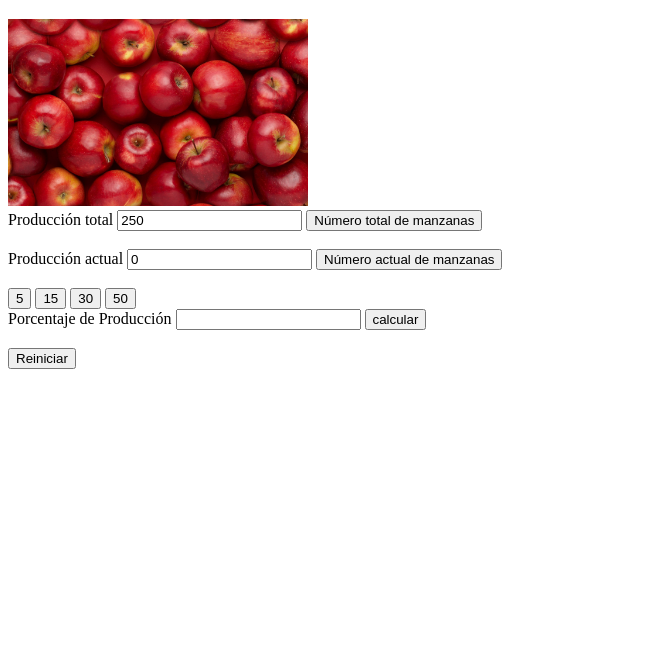
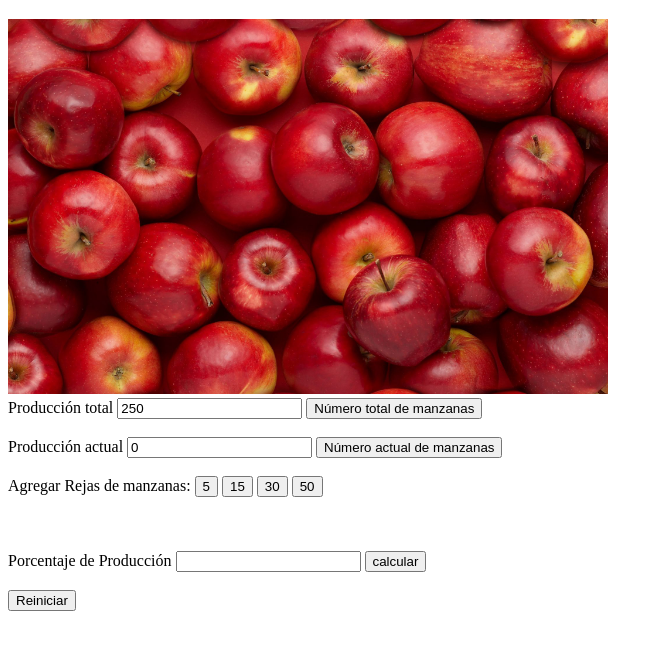
Before and after one commit to AlfredoGarciaYapor/Segundo-Parcial, a plain HTML site: page index.html in a window 1280 px wide. Shown: the part 61-710 px from the top of the page, without its empty margins (0-663 px from the left). Drawn offline with Linux system fonts and the light colour scheme.

Commit message:
Finalizado de la pagina

```diff
--- a/index.html
+++ b/index.html
@@ -2,9 +2,6 @@
 <html>
 <head>
 
-	<meta http-equiv='cache-control' content='no-cache'>
-	<meta http-equiv='expires' content='0'>
-	<meta http-equiv='pragma' content='no-cache'>
 
 	<title>Examen Segundo Parcial</title>
 	<style src="manzanasCSS.css"></style>
@@ -18,7 +15,7 @@
 
 
 		<div class="column">
-			<img id="image" src="manzanas.jpg" width="300">
+			<img id="image" src="manzanas.jpg" width="600">
 		</div>
 
 		<div class="column">
@@ -38,11 +35,15 @@
 			<br>
 
 			<div class="botones">
+				<label>Agregar Rejas de manzanas:</label>
 				<input onclick="agregar5()" type="button" value=5>
 				<input onclick="agregar15()" type="button" value=15>
 				<input onclick="agregar30()" type="button" value=30>
 				<input onclick="agregar50()" type="button" value=50>
 			</div>
+			<br>
+			<br>
+			<br>
 			<div>
 				<label>Porcentaje de Producción</label>
 				<input type="text" id="txtPorcentaje"  readonly>
--- a/manzanasJS.js
+++ b/manzanasJS.js
@@ -1,7 +1,6 @@
 
 
 var x = 0;
-document.getElementById("txtActual").value = x;
 
 
 function agregarManzanas(x, y){
--- a/mnazanasCSS.css
+++ b/mnazanasCSS.css
@@ -1,3 +1,3 @@
-.column{
+div.column{
 	float: left;
 }
```
